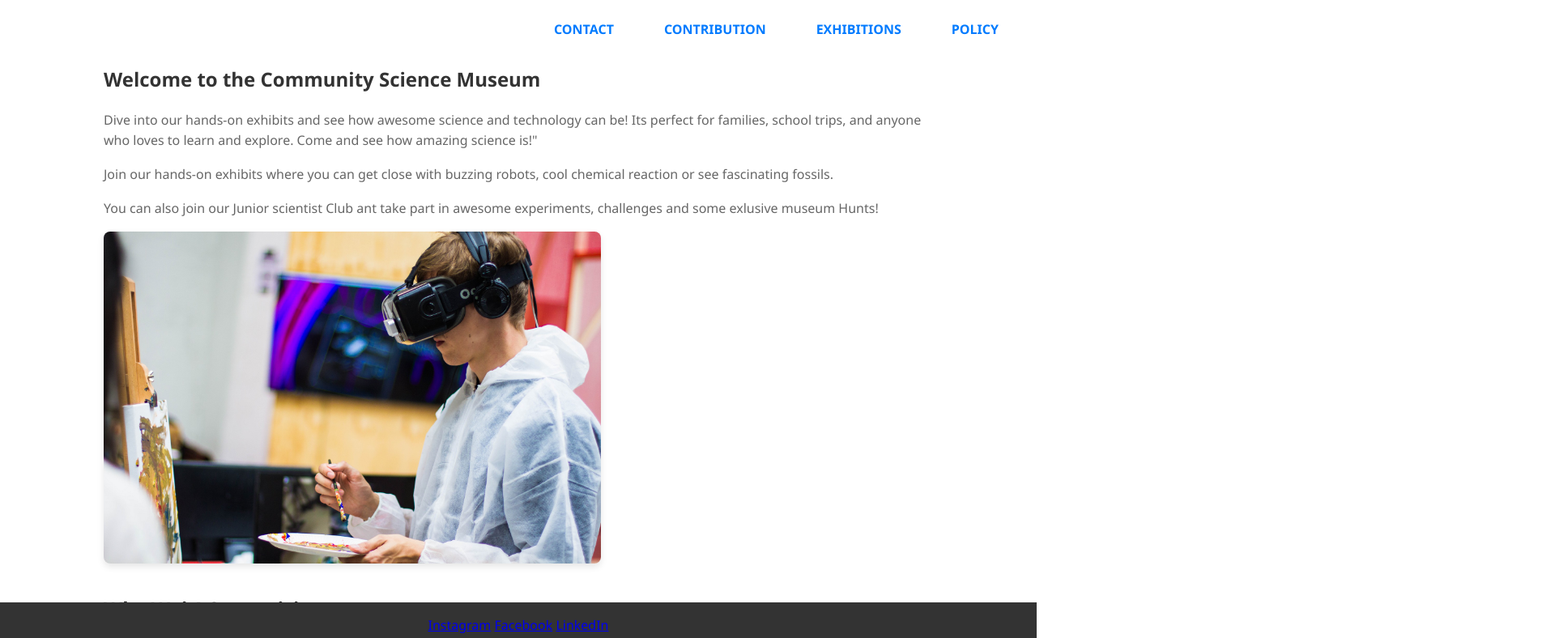
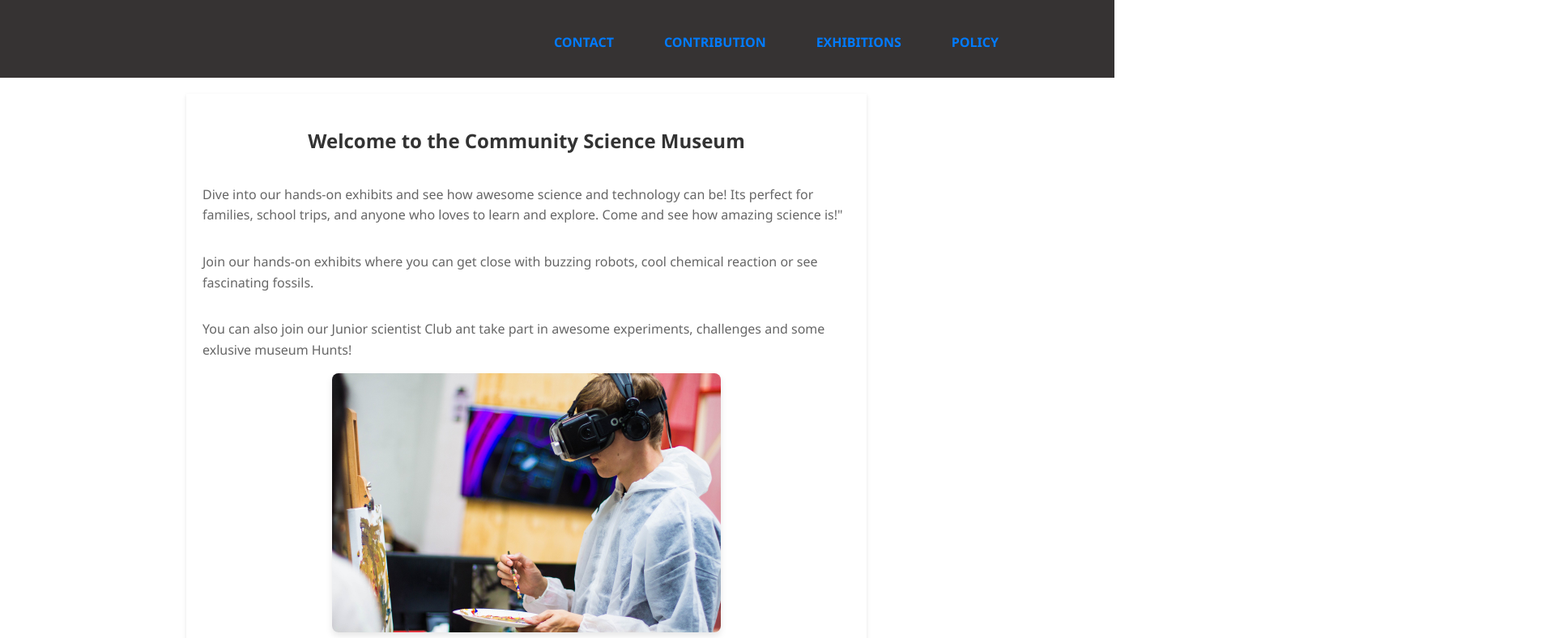
Before and after one commit to Andreasvds10/semester-project-19mai-codes, a plain HTML site: page semester project/semester-project-19mai-codes/html/Home.html in a window 1280 px wide. Shown: the top 788 px of the page at 81% size, 1920 px wide, since content can reach past the window. Drawn offline with Linux system fonts and the light colour scheme.

Commit message:
Add files via upload

```diff
--- a/semester project/semester-project-19mai-codes/css/home.css
+++ b/semester project/semester-project-19mai-codes/css/home.css
@@ -1,7 +1,12 @@
 body, html {
     height: 100%;
     margin: 0;
+    padding: 0;
     font-family: 'Segoe UI', Tahoma, Geneva, Verdana, sans-serif;
+    padding-bottom: 100px;
+    font-size: 16px;
+    line-height: 1.5;
+    background: #fff;
 }
 
 body{
@@ -11,16 +16,37 @@ line-height: 1.5;
 }
 
 header {
-    background: #333;
-    color: white;
-    padding: 0 2em;
+    background: #363333;
+    color: rgb(255, 255, 255);
+    padding: 3em 3em;
     align-items: center;
     width: 100%;
-    top: 0;
     display: flex;
     justify-content: space-between;
     z-index: 1000;
     }
+
+
+main {
+    width: 80%;
+    display: flex;
+    flex-direction: column;
+    align-items: center;
+    width: 100%;
+    margin-top: 20px;
+    padding: 0 10px;
+}
+
+section {
+width: 100%;
+max-width: 800px;
+padding: 20px;
+box-shadow: 0 2px 5px rgba(0, 0, 0, 0.1);
+display: flex;
+margin-bottom: 20px;
+flex-direction: column;
+align-items: center;
+}
 
 
     header nav ul {
@@ -62,11 +88,10 @@ nav{
 
 
 nav ul {
-list-style: none;
-margin: 0;
+display: flex;
+justify-content: center;
 padding: 0;
-display: flex;
-justify-content: flex-end;
+background: #363333;
 }
 
 
@@ -112,16 +137,8 @@ p {
 
 
 
-main {
-    width: 80%;
-    padding-top: 60px;
-    max-width: 1200px;
-    margin: auto;
-}
-
-
 .intro, .featured-exhibit {
-    margin-bottom: 2em;
+    margin-bottom: 5em;
 }
 
 
@@ -134,6 +151,13 @@ main {
     margin-top: 1em;
 }
 
+img {
+width: 100%;
+height: auto;
+border: 6px;
+box-shadow: 0 4px 8px rgba(0, 0, 0, 0.1);
+}
+
 
 .intro img {
     width: 60%;
@@ -142,48 +166,35 @@ main {
     box-shadow: 0 4px 8px rgba(0, 0, 0, 0.1) ;
 }
 
-aside {
-    background: #f8f8f8;
-    padding: 2em;
-    text-align: center;
+.featured-exhibit img {
+    width: 250;
+    border-radius: 8px;
+    box-shadow: 0 4px 8px rgba(0, 0, 0, 0.1) ;
+  padding: 20px;
 }
 
-aside nav ul {
-    text-align: center;
-    margin-bottom: 2em;
-}
-
-aside nav ul li {
-    margin-bottom: 0.5em;
-}
-
-aside nav a {
-    color: #333;
-    font-weight: 700;
-}
 
 .social-media {
     text-align: center;
-}
-.social-media a img {
-    width: 36px;
-    height: 36px;
-    margin: 0 10px;
+    padding: 1em 0;
+    margin-top: 1em;
+    background-color: #2c2e2f;
 }
 
-footer {
-    background: #333;
-    color: white;
-    text-align: center;
-    padding: 1em 0;
-    position: fixed;
-    bottom: 0;
-    width: 100%;
+.social-media a {
+    color: #ffffff;
+    font-weight: 700;
+    text-decoration: none;
+    margin: 0 10px;
+    font-size: 1.2em;
+    transition: color 0.3s ease;
+
+}
+.social-media a:hover {
+    color: #007bff;
 }
 
-footer p {
-    margin-top: 1em;
-}
+
 
 @media (max-width: 768px) {
     main, aside {
@@ -193,7 +204,13 @@ footer p {
 header nav ul li {
     display: block;
     margin: 10px 0;
+    text-align: center;
 }
+
+.intro img, .featured-exhibit img {
+   width: 100%;
+}
+
 }
 @media (max-width: 576px) {
     .social-media a img {
--- a/semester project/semester-project-19mai-codes/css/policy.css
+++ b/semester project/semester-project-19mai-codes/css/policy.css
@@ -1,46 +1,67 @@
+
 body, html {
     font-family: 'Segoe UI', Tahoma, Geneva, Verdana, sans-serif;
     margin: 0;
+    padding: 0;
+    background-color: #f4f4f4;
+}
+
+.site-header {
+    background-color: #333;
+    color: #fff;
     padding: 10px 20px;
-    background-color: #f4f4f4;
-    width: 100%;
-    height: 100%;
+    text-align: center;
     box-sizing: border-box;
+}
+
+.header-inner {
+    max-width: 1000px;
+    margin: 0 auto;
+    display: flex;
+    justify-content: space-between;
+    align-items: center;
+}
+
+.logo {
+    color: #fff;
+    text-decoration: none;
+    font-size: 24px;
+}
+
+nav .nav-links {
+    list-style-type: none;
+    padding: 0;
+    display: flex;
+}
+
+.nav-links li {
+    margin-left: 20px;
+}
+
+.nav-links a {
+    color: #fff;
+    text-decoration: none;
+}
+
+/* Responsive styles if needed */
+@media (max-width: 600px) {
+    .header-inner {
+        flex-direction: column;
+    }
+
+    .nav-links {
+        margin-top: 10px;
+    }
+
+    .nav-links li {
+        margin-left: 0;
+        margin-top: 5px;
+    }
 }
 
 .content-wrapper {
     max-width: 1000px;
     margin: auto;
-}
-
-header, footer {
-    background-color: #333;
-    color: #fff;
-    text-align: center;
-    padding: 10px 0;
-}
-
-nav ul {
-    list-style-type: none;
-    padding: 0;
-    margin: 0;
-    display: flex;
-    justify-content: center;
-}
-
-nav ul li {
-    display: inline;
-    margin: 0 20px;
-}
-
-nav ul li a {
-    color: #fff;
-    text-decoration: none;
-}
-
-main {
-    max-width: 1000px;
-    margin: 20px auto;
     padding: 20px;
     background: #fff;
     border-radius: 8px;
@@ -61,18 +82,15 @@ main {
     color: #333;
 }
 
+.footer-content {
+    background-color: #333;
+    color: #fff;
+    text-align: center;
+    padding: 10px 0;
+}
+
 .social-media a {
     color: #fff;
     text-decoration: none;
     margin-right: 10px;
 }
-
-:root {
-    --main-bg-color: #f4f4f4;
-    --text-color: #333;
-}
-
-body {
-    background-color: var(--main-bg-color);
-    color: var(--text-color);
-}
```
